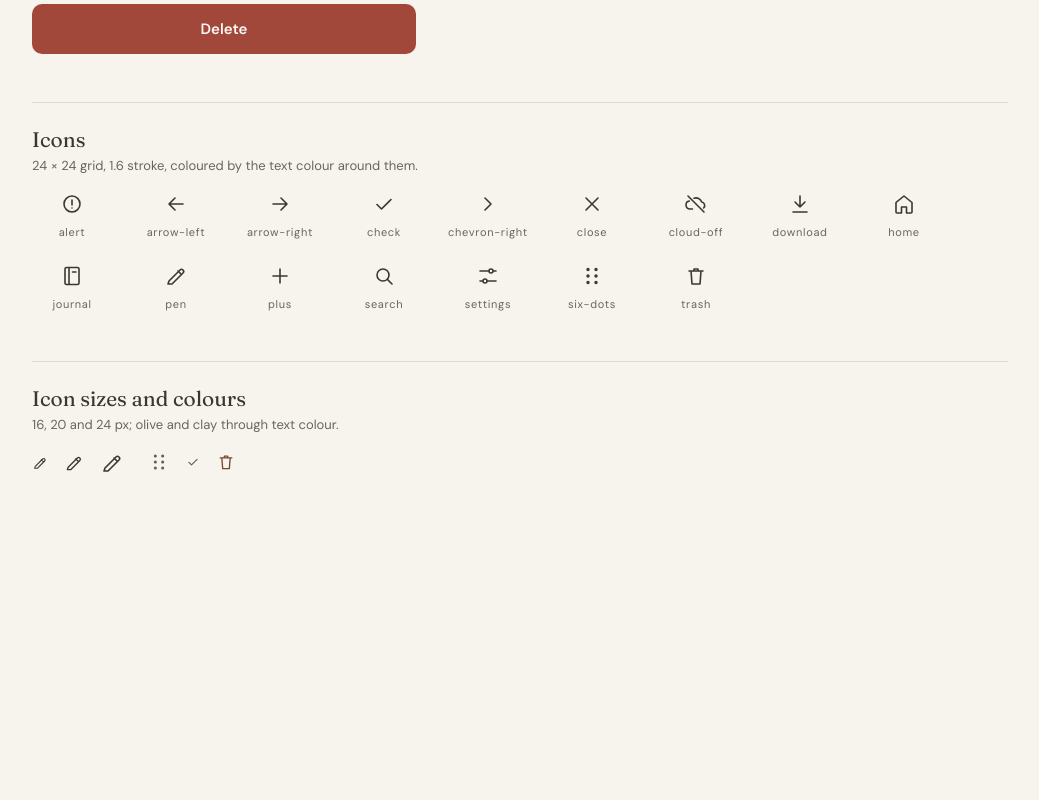
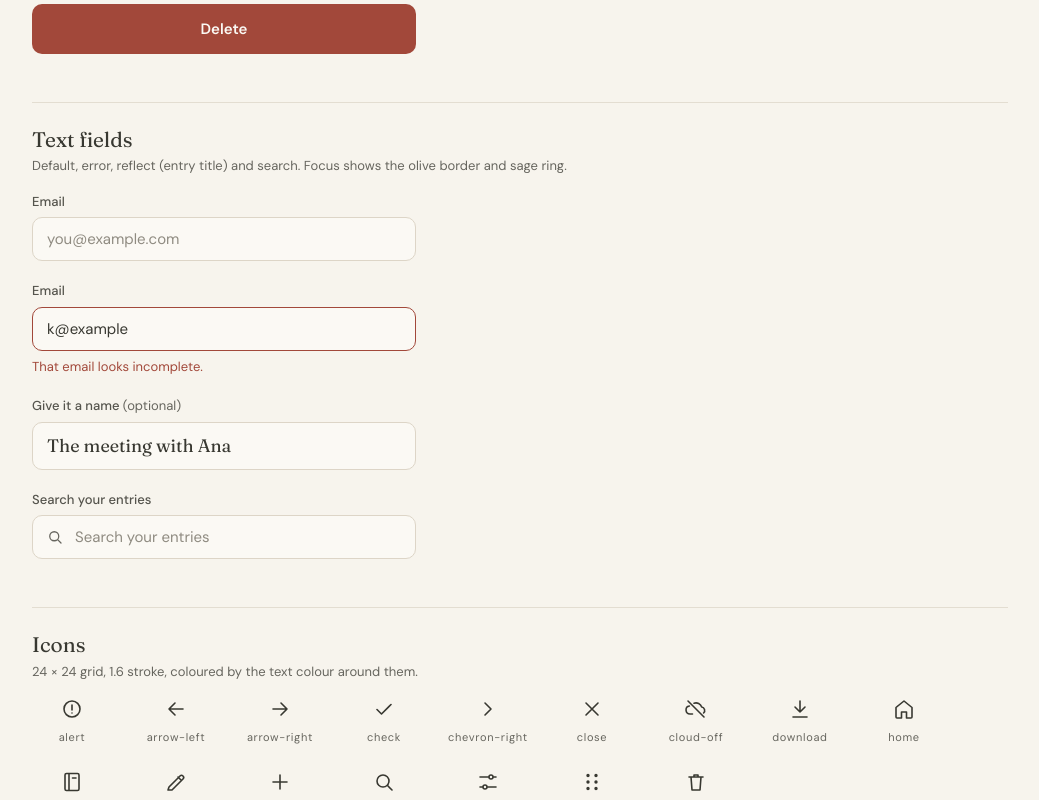
Before and after one commit to keimdja/haven-the-journal, an Angular app: page /styleguide in a window 1280 px wide. Shown: the part 1180-1980 px from the top of the page, without its empty margins (120-1159 px from the left). Before the commit the page ends 1703 px from the top, so only its background shows below. Built offline with nearby package versions, Linux system fonts and the light colour scheme.

Commit message:
feat(ui): add text field

```diff
--- a/src/app/features/styleguide/styleguide.ts
+++ b/src/app/features/styleguide/styleguide.ts
@@ -3,6 +3,7 @@ import { ChangeDetectionStrategy, Component } from '@angular/core';
 import { BrandMark } from '../../shared/ui/brand-mark/brand-mark';
 import { Button } from '../../shared/ui/button/button';
 import { Icon } from '../../shared/ui/icon/icon';
+import { TextField, TextFieldInput } from '../../shared/ui/text-field/text-field';
 import { ICON_NAMES } from '../../shared/ui/icon/icons';
 import { StyleguideSection } from './styleguide-section';
 
@@ -12,7 +13,7 @@ import { StyleguideSection } from './styleguide-section';
  */
 @Component({
   selector: 'app-styleguide',
-  imports: [BrandMark, Button, Icon, StyleguideSection],
+  imports: [BrandMark, Button, Icon, StyleguideSection, TextField, TextFieldInput],
   template: `
     <main class="mx-auto flex max-w-5xl flex-col gap-12 px-6 py-12">
       <header class="flex flex-col gap-2">
@@ -71,6 +72,26 @@ import { StyleguideSection } from './styleguide-section';
       </app-styleguide-section>
 
       <app-styleguide-section
+        heading="Text fields"
+        note="Default, error, reflect (entry title) and search. Focus shows the olive border and sage ring."
+      >
+        <div class="flex w-full max-w-sm flex-col gap-5">
+          <app-text-field label="Email">
+            <input appInput type="email" placeholder="you@example.com" />
+          </app-text-field>
+          <app-text-field label="Email" error="That email looks incomplete.">
+            <input appInput type="email" value="k@example" />
+          </app-text-field>
+          <app-text-field label="Give it a name" hint="(optional)" [reflect]="true">
+            <input appInput type="text" value="The meeting with Ana" placeholder="Untitled" />
+          </app-text-field>
+          <app-text-field label="Search your entries" variant="search">
+            <input appInput type="search" placeholder="Search your entries" />
+          </app-text-field>
+        </div>
+      </app-styleguide-section>
+
+      <app-styleguide-section
         heading="Icons"
         note="24 × 24 grid, 1.6 stroke, coloured by the text colour around them."
       >
--- /dev/null
+++ b/src/app/shared/ui/text-field/text-field.ts
@@ -0,0 +1,99 @@
+import {
+  ChangeDetectionStrategy,
+  Component,
+  Directive,
+  computed,
+  inject,
+  input,
+} from '@angular/core';
+
+import { Icon } from '../icon/icon';
+
+export type TextFieldVariant = 'field' | 'search';
+
+let nextId = 0;
+
+/**
+ * A labelled text input. The <input> itself is yours, projected inside, so it
+ * works with any forms API (reactive forms, signal forms, plain events):
+ *
+ *   <app-text-field label="Email" [error]="emailError()">
+ *     <input appInput type="email" autocomplete="email" [formControl]="email" />
+ *   </app-text-field>
+ *
+ * The field links the label, the input and the error message for screen readers.
+ * `search` hides the label visually (it stays readable) and adds the search icon.
+ */
+@Component({
+  selector: 'app-text-field',
+  imports: [Icon],
+  template: `
+    <label
+      class="text-meta font-medium text-ink-muted"
+      [class.sr-only]="isSearch()"
+      [for]="inputId"
+    >
+      {{ label() }}
+      @if (hint()) {
+        <span class="font-normal text-ink-soft">{{ hint() }}</span>
+      }
+    </label>
+
+    <div class="relative">
+      @if (isSearch()) {
+        <app-icon
+          class="pointer-events-none absolute top-3.25 left-3.5 text-ink-soft"
+          name="search"
+          [size]="18"
+          [strokeWidth]="1.7"
+        />
+      }
+      <ng-content />
+    </div>
+
+    @if (error()) {
+      <p class="text-meta text-error" [id]="errorId">{{ error() }}</p>
+    }
+  `,
+  host: { class: 'flex flex-col gap-1.5' },
+  changeDetection: ChangeDetectionStrategy.OnPush,
+})
+export class TextField {
+  readonly label = input.required<string>();
+  /** Quieter text after the label, e.g. "(optional)". */
+  readonly hint = input<string>();
+  /** Message shown under the input; also marks the input invalid. */
+  readonly error = input<string | null>();
+  readonly variant = input<TextFieldVariant>('field');
+  /** Type in Fraunces at writing size, as for an entry title. */
+  readonly reflect = input(false);
+
+  readonly inputId = `text-field-${nextId++}`;
+  readonly errorId = `${this.inputId}-error`;
+  readonly isSearch = computed(() => this.variant() === 'search');
+}
+
+/** The input inside an `app-text-field`; takes its id, styles and error state from it. */
+@Directive({
+  selector: 'input[appInput]',
+  host: {
+    class:
+      'w-full rounded-control border bg-paper px-3.5 text-ink transition-[border-color,box-shadow] ' +
+      'focus:border-olive focus:ring-3 focus:ring-sage-tint focus-visible:outline-none',
+    '[id]': 'field.inputId',
+    '[class]': 'classes()',
+    '[attr.aria-invalid]': 'field.error() ? "true" : null',
+    '[attr.aria-describedby]': 'field.error() ? field.errorId : null',
+  },
+})
+export class TextFieldInput {
+  protected readonly field = inject(TextField);
+
+  protected readonly classes = computed(() => {
+    // Stays red while focused, so the error doesn't disappear as you fix it.
+    const border = this.field.error() ? 'border-error focus:border-error' : 'border-segment-ring';
+    const font = this.field.reflect() ? 'h-12 font-reflect text-entry-title' : 'h-11 text-ui';
+    const icon = this.field.isSearch() ? 'pl-10.5' : '';
+    return `${border} ${font} ${icon}`;
+  });
+}
--- a/src/tokens.css
+++ b/src/tokens.css
@@ -20,7 +20,7 @@
   --color-taupe-line: #cfc6b6;  /* control borders */
   --color-taupe: #a89c8a;       /* empty dots, unchecked boxes */
   --color-taupe-soft: #b7aa98;  /* hover underline, saving dot */
-  --color-segment-ring: #ddd5c7; /* lifted segment outline */
+  --color-segment-ring: #ddd5c7; /* lifted segment outline, text field border */
   --color-switch-off: #c9c0b1;
   --color-handle: #d6cec0;      /* bottom sheet grab handle */
 
```
Also changed, not shown: 1 other file (tests, documents, lock files or other folders).
